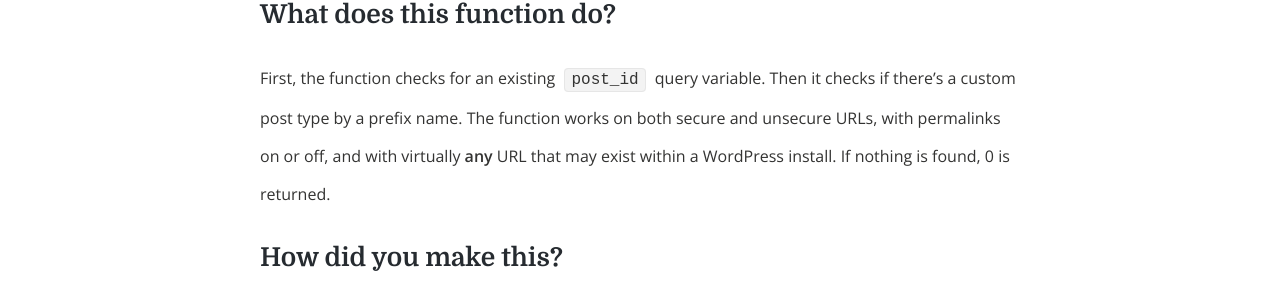
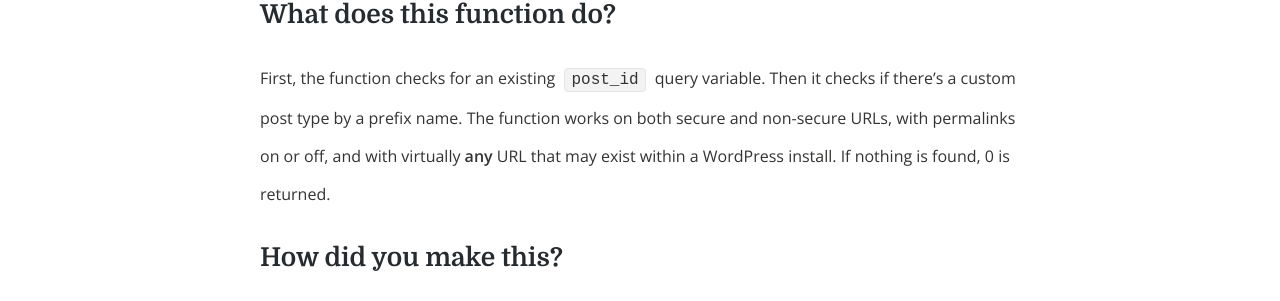
Before and after one commit to dovy/dovy.github.io, a Jekyll site: the page built from _posts/2015-04-24-true-url-to-post-id-in-wordpress.markdown, in a window 1280 px wide and 900 px high, scrolled down 996 px. Shown: the part 193-494 px from the top of the window. Built offline with Jekyll 4.4.1, drawn with Linux system fonts in a browser that asks for light colours; nearby versions of some CDN libraries; Markdown is read by kramdown in place of the engine named in the settings.

Commit message:
un to non

```diff
--- a/_posts/2015-04-24-true-url-to-post-id-in-wordpress.markdown
+++ b/_posts/2015-04-24-true-url-to-post-id-in-wordpress.markdown
@@ -15,7 +15,7 @@ Occasionally, developers of Wordpress themes and plugins may have need to locate
 
 ## What does this function do?
 
-First, the function checks for an existing `post_id` query variable. Then it checks if there's a custom post type by a prefix name. The function works on both secure and unsecure URLs, with permalinks on or off, and with virtually **any** URL that may exist within a WordPress install. If nothing is found, 0 is returned.
+First, the function checks for an existing `post_id` query variable. Then it checks if there's a custom post type by a prefix name. The function works on both secure and non-secure URLs, with permalinks on or off, and with virtually **any** URL that may exist within a WordPress install. If nothing is found, 0 is returned.
 
 ## How did you make this?
 Lots of trial and error, and suffering! For Redux Framework, I created the <a href="http://reduxframework.com/extensions/metaboxes">metaboxes extension</a>. The extension required the discovery of the custom post data at any given time, on any page, even outside of loops. The challenge of overcoming this particular issue was not an easy one, and it's been over a year in the making. But, all that work finally came to a point where every use case works. It's tried and true, tested by thousands of users world-wide.   :)
```
